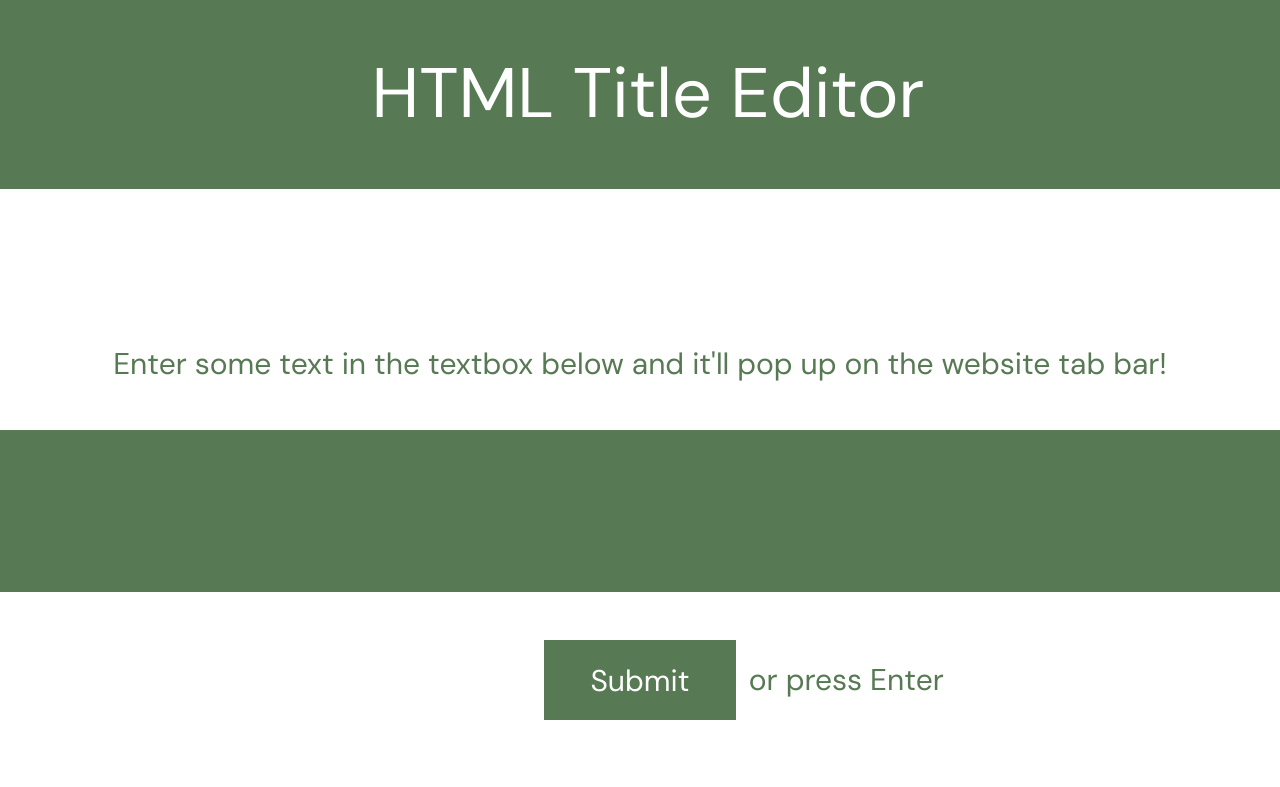
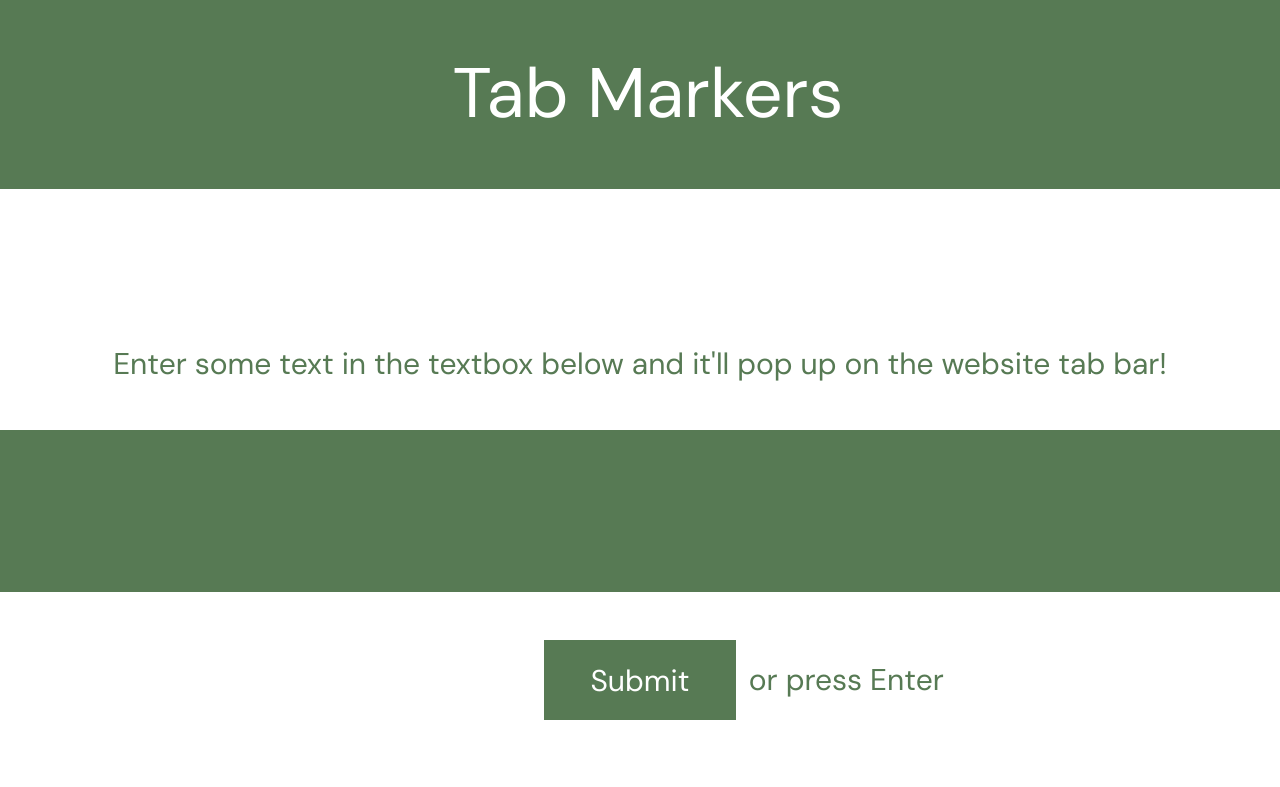
Before and after one commit to RadicalSpace/tab-markers, a plain HTML site: page index.html in a window 1280 px wide. Shown: the top 787 px of the page. Drawn offline with Linux system fonts and the light colour scheme.

Commit message:
Changed Header Title

```diff
--- a/index.html
+++ b/index.html
@@ -13,7 +13,7 @@
 </head>
 
 <body>
-  <div id="header">HTML Title Editor</div>
+  <div id="header">Tab Markers</div>
   <div id="bodyText">Enter some text in the textbox below and it'll pop up on the website tab bar!</div>
   <input id="inputBox" autocomplete="off">
   <button id="button">Submit</button>
```
